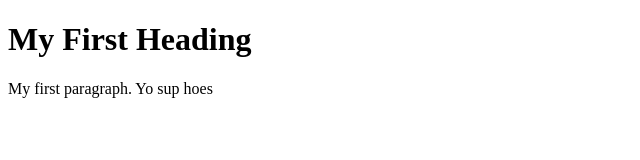
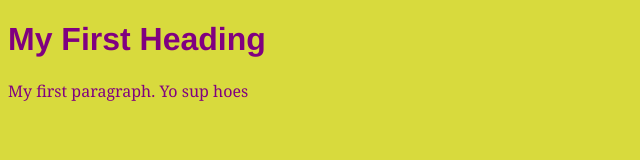
Before and after one commit to MLEZQFIVV/MLEZQFIVV, a plain HTML site: page index.html in a window 1280 px wide. Shown: the whole page, without its empty margins (0-640 px from the left). Drawn offline with Linux system fonts and the light colour scheme.

Commit message:
Update index.html

```diff
--- a/index.html
+++ b/index.html
@@ -1,5 +1,8 @@
 <!DOCTYPE html>
 <html>
+<head>
+  <link rel="stylesheet" href="MLEZQFIVV.css">
+</head>
 <body>
 
 <h1>My First Heading</h1>
```
